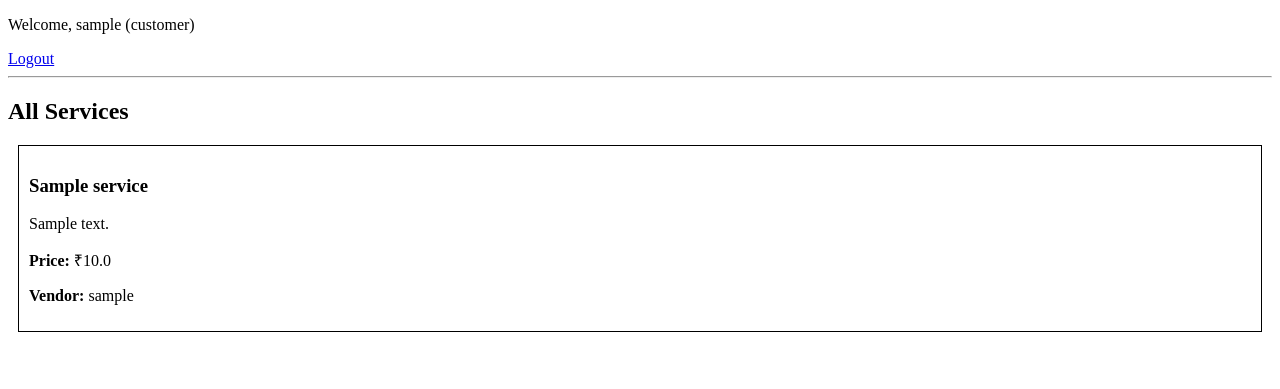
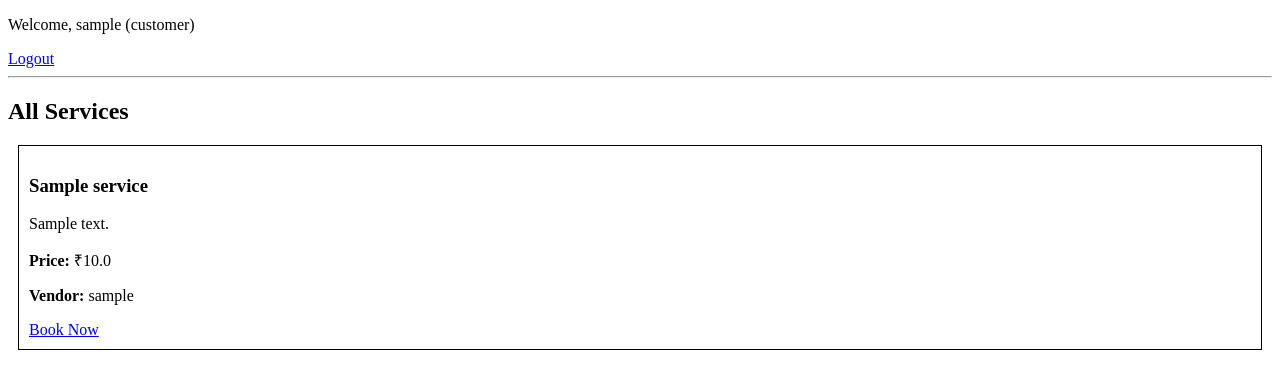
Before and after one commit to HKalaliya2276/ServiceHub, a Django app: page /services/list/ in a window 1280 px wide. Shown: the top 389 px of the page. Run offline with Django 5.2, Linux system fonts and the light colour scheme; a user stored in the database is signed in; tables that the repository leaves empty hold one stand-in row (values such as "Sample post").

Commit message:
Booking system implemented

```diff
--- a/services/admin.py
+++ b/services/admin.py
@@ -1,4 +1,6 @@
 from django.contrib import admin
 from .models import Service
+from .models import Booking
 
 admin.site.register(Service)
+admin.site.register(Booking)
--- a/services/models.py
+++ b/services/models.py
@@ -1,12 +1,23 @@
 from django.db import models
 from users.models import User
+from django.utils import timezone
 
 class Service(models.Model):
-    vendor = models.ForeignKey(User, on_delete=models.CASCADE)
-    title = models.CharField(max_length=100)
+    vendor      = models.ForeignKey(User, on_delete=models.CASCADE)
+    title       = models.CharField(max_length=100)
     description = models.TextField()
-    price = models.FloatField()
-    created_at = models.DateTimeField(auto_now_add=True)
+    price       = models.FloatField()
+    created_at  = models.DateTimeField(auto_now_add=True)
 
     def __str__(self):
         return self.title
+
+
+class Booking(models.Model):
+    customer     = models.ForeignKey(User, on_delete=models.CASCADE, related_name='customer_bookings')
+    service      = models.ForeignKey(Service, on_delete=models.CASCADE)
+    booking_date = models.DateTimeField(default=timezone.now)
+    status       = models.CharField(max_length=20, default='pending')
+
+    def __str__(self):
+        return f"{self.customer.username} - {self.service.title}"
--- a/services/urls.py
+++ b/services/urls.py
@@ -4,4 +4,5 @@ from . import views
 urlpatterns = [
     path('add/', views.add_service, name='add_service'),
     path('list/', views.service_list, name='service_list'),
+    path('book/<int:service_id>/', views.book_service, name='book_service'),
 ]
--- a/services/views.py
+++ b/services/views.py
@@ -1,6 +1,6 @@
 from django.shortcuts import render, redirect
 from django.contrib.auth.decorators import login_required
-from .models import Service
+from .models import Booking, Service
 
 @login_required
 def add_service(request):
@@ -28,3 +28,18 @@ def add_service(request):
 def service_list(request):
     services = Service.objects.all().order_by('-created_at')
     return render(request, 'service_list.html', {'services': services})
+
+
+@login_required
+def book_service(request, service_id):
+    service = Service.objects.get(id=service_id)
+
+    if request.user.role != 'customer':
+        return redirect('dashboard')
+
+    Booking.objects.create(
+        customer=request.user,
+        service=service
+    )
+
+    return redirect('customer_dashboard')
--- a/templates/service_list.html
+++ b/templates/service_list.html
@@ -9,6 +9,8 @@
         <p>{{ service.description }}</p>
         <p><strong>Price:</strong> ₹{{ service.price }}</p>
         <p><strong>Vendor:</strong> {{ service.vendor.username }}</p>
+
+        <a href="/services/book/{{ service.id }}/">Book Now</a>
     </div>
 {% endfor %}
 
```
Also changed, not shown: services/migrations/0002_booking.py (added).
